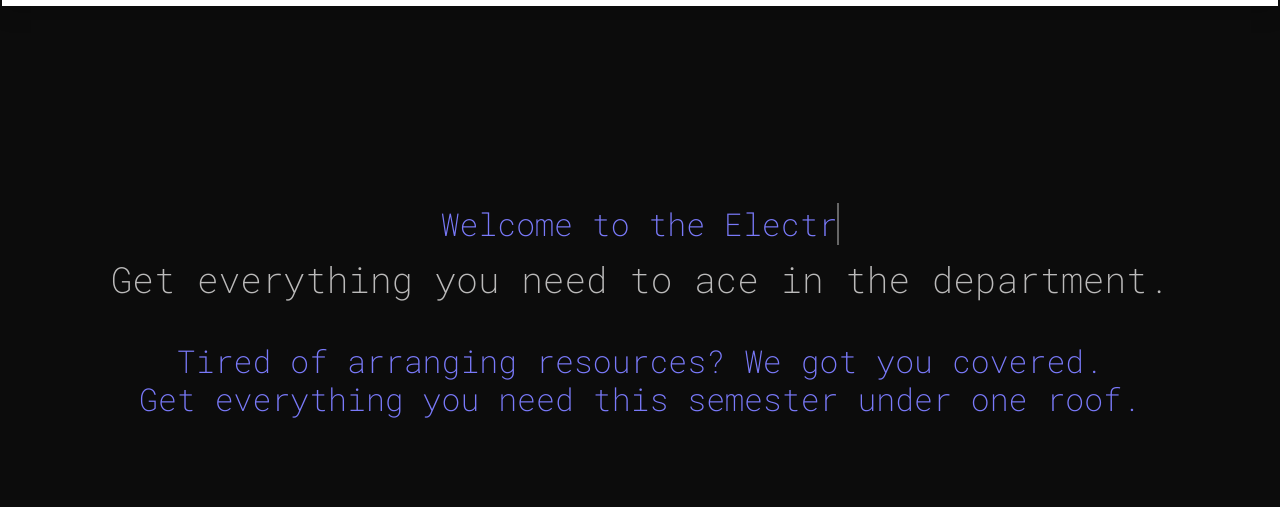
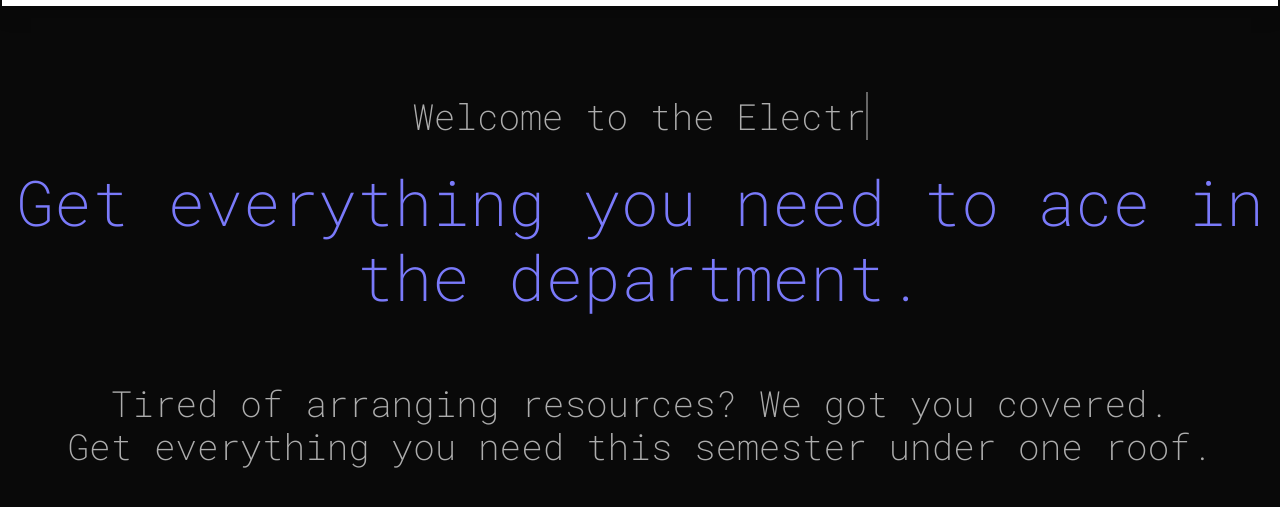
Before and after one commit to sanskruti-git/Website, a plain HTML site: page index1.html in a window 1280 px wide. Shown: the part 59-566 px from the top of the page. Drawn offline with nearby package versions, Linux system fonts and the light colour scheme.

Commit message:
Update style.css

```diff
--- a/style.css
+++ b/style.css
@@ -1,31 +1,32 @@
-html,
-body {
-    font-family: 'Roboto Mono', monospace;
-    padding:  1px;
-    font-size: 18px;
-    background: #0c0c0c;
-    color: #7a7afa
+html,body {
+ font-family: 'Roboto Mono', monospace;
+  padding: 1px;
+  font-size: 18px;
+  background: #090909;
+  color: #7a7afa;
+
+}
+.navbar-text{
+    color: #dad8d8;
 }
 
-h1,
-h2 {
-    font-weight: 200;
-    margin: 0.4em 0;
+h2,
+h3 {
+  font-weight: 200;
+  margin: 0.4em 0;
 }
-
-h1 {
-    font-size: 3.5em;
+h2 { font-size: 3.5em; }
+h3 {
+  color: #adadad;
+  font-size: 2em;
 }
-
-h2 {
-    color: #bbbaba;
-    font-size: 2em;
-}
-
 .padding{
-    padding-top: 200px;
+    padding-top: 75px;
 }
 
 .thick{
-    font-weight: 900;
+    font-weight: 1000;
 }
+.button {
+    border-radius: 20px ;
+}
```
